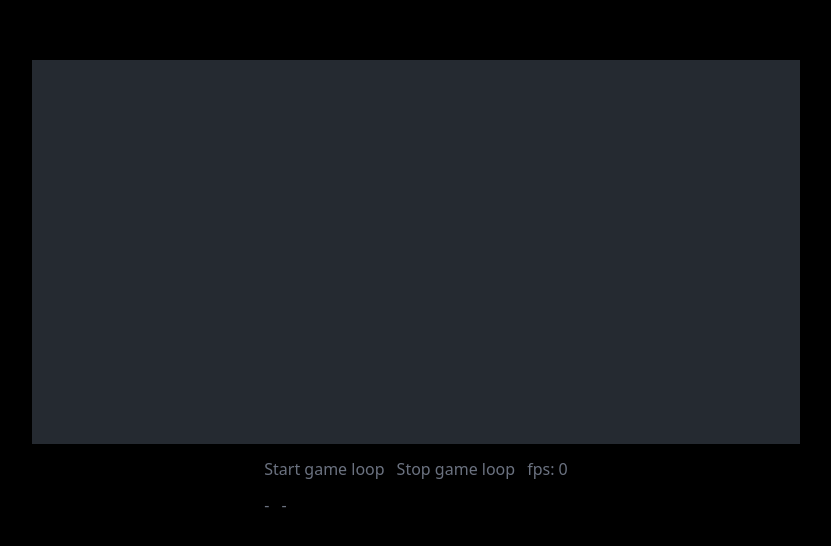
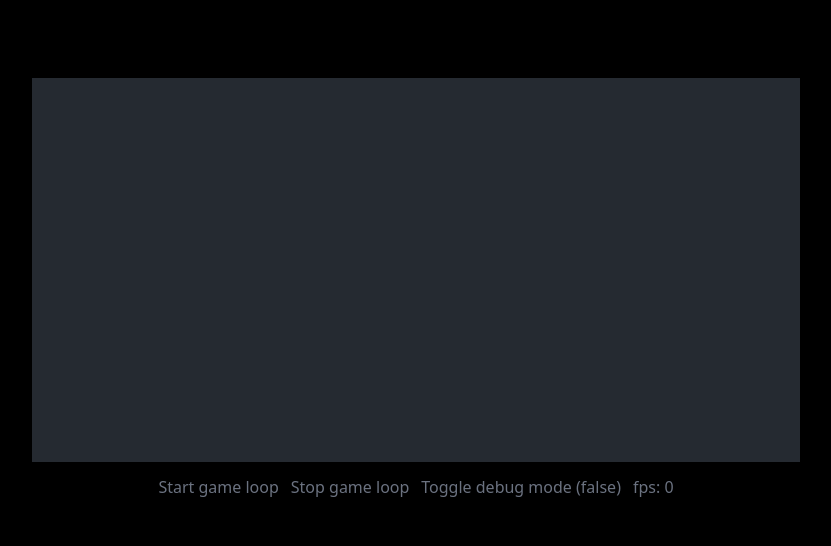
Before and after one commit to teavver/copy-robot, a React (Vite) app: page / in a window 1280 px wide. Shown: the part 112-658 px from the top of the page, without its empty margins (224-1055 px from the left). Built offline with nearby package versions, Linux system fonts and the light colour scheme.

Commit message:
update perf logging

```diff
--- a/src/App.tsx
+++ b/src/App.tsx
@@ -3,14 +3,16 @@ import { useEffect, useRef, useState } from "react"
 import { GameCanvasHandle } from "./types/GameCanvas"
 import { Status } from "./types/Status"
 import GameCanvas from "./components/GameCanvas"
-import { LayerPerformanceStats, PerformanceStats } from "./types/Performance"
+import { LayerPerformanceStats } from "./types/Performance"
 
 function App() {
     const gc = useRef<GameCanvasHandle>(null)
     const [ready, setReady] = useState<Status>("loading")
 
-    const [bgLayerPerf, setBgLayerPerf] = useState<LayerPerformanceStats>()
-    const [fgLayerPerf, setFgLayerPerf] = useState<LayerPerformanceStats>()
+
+    // Performance debugging/logging
+    const [debugMode, setDebugMode] = useState<boolean>(false)
+    const [layerPerfStats, setLayerPerfStats] = useState<LayerPerformanceStats[]>([])
     const [fps, setFps] = useState<number>(0)
 
     useEffect(() => {
@@ -21,21 +23,16 @@ function App() {
     }, [ready, gc])
 
     useEffect(() => {
-        if (gc.current) {
+        if (!gc || !gc.current) return
         const intervalId = setInterval(() => {
-                const perfStats: PerformanceStats | undefined =
-                    gc.current?.getPerfStats()
-                if (perfStats) {
-                    // console.log(perfStats)
-                    setBgLayerPerf(perfStats.layerStats[0])
-                    setFgLayerPerf(perfStats.layerStats[1])
+            const perfStats = gc.current!.getPerfStats()
+            console.log('perf stats: ', perfStats)
             setFps(perfStats.fps)
-                }
+            setLayerPerfStats(perfStats.layerStats)
         }, 1000)
 
         return () => {
             clearInterval(intervalId)
-            }
         }
     }, [gc])
 
@@ -54,46 +51,43 @@ function App() {
                 <div className="flex flex-col gap-3">
                     <div className="flex gap-3">
                         <button
+                            tabIndex={-1}
                             className="select-none focus:outline-none"
                             onClick={() => gc.current?.startLoop()}
                         >
                             Start game loop
                         </button>
                         <button
+                            tabIndex={-1}
                             className="select-none focus:outline-none"
                             onClick={() => gc.current?.stopLoop()}
                         >
                             Stop game loop
                         </button>
+                        <button
+                            tabIndex={-1}
+                            className="select-none focus:outline-none"
+                            onClick={() => setDebugMode(debugMode => !debugMode)}
+                        >
+                            Toggle debug mode ({debugMode.toString()})
+                        </button>
                         <p>fps: {fps}</p>
                     </div>
 
-                    <div className="flex gap-3 overflow-x-hidden">
-                        {bgLayerPerf?.activeModels.length! > 0 ? (
-                            <div className="flex flex-col gap-2">
-                                <p>BG layer models ({bgLayerPerf?.activeModels.length}):</p>
-                                <div className="flex flex-col h-48 overflow-x-hidden overflow-y-auto">
-                                    {bgLayerPerf?.activeModels.map((model, i) => (
-                                        <p key={i}>"{model}"</p>
+                    {debugMode &&
+                        <div className="flex gap-3">
+                            {layerPerfStats.map((layerStats, idx) => (
+                                <div className="flex flex-col gap-1" key={idx}>
+                                    <p className="underline">{layerStats.layerName}</p>
+                                    <ul>
+                                        {layerStats.activeModels.map((model, idx) => (
+                                            <li key={idx}>{model.name} ({model.type})</li>
+                                        ))}
+                                    </ul>
+                                </div>
                             ))}
                         </div>
-                            </div>
-                        ) : (
-                            <p>-</p>
-                        )}
-                        {fgLayerPerf?.activeModels.length! > 0 ? (
-                            <div className="flex flex-col gap-2">
-                                <p>FG layer models ({fgLayerPerf?.activeModels.length}):</p>
-                                <div className="flex flex-col h-48 overflow-x-hidden overflow-y-auto">
-                                    {fgLayerPerf?.activeModels.map((model, i) => (
-                                        <p key={i}>"{model}"</p>
-                                    ))}
-                                </div>
-                            </div>
-                        ) : (
-                            <p>-</p>
-                        )}
-                    </div>
+                    }
                 </div>
             )}
         </div>
--- a/src/classes/CanvasController.ts
+++ b/src/classes/CanvasController.ts
@@ -153,16 +153,13 @@ export class CanvasController {
         player.shoot()
     }
 
-    ///// debug
+    ///// performance logging
     getPerfStats(): PerformanceStats {
         const fps = parseFloat(this.fps.toFixed(2))
-        const bgLayerPerf =
-            this.layers[GLOBALS.LAYERS.BACKGROUND].getPerfStats()
-        const fgLayerPerf =
-            this.layers[GLOBALS.LAYERS.FOREGROUND].getPerfStats()
+        const layerStats = Object.entries(this.layers).map(([, layer]) => layer.getPerfStats())
         return {
             fps,
-            layerStats: [bgLayerPerf, fgLayerPerf],
+            layerStats,
         }
     }
 
--- a/src/classes/Layer.ts
+++ b/src/classes/Layer.ts
@@ -222,7 +222,10 @@ export class Layer {
     getPerfStats(): LayerPerformanceStats {
         return {
             layerName: this.name,
-            activeModels: this.getAllActiveModels().map((m) => m.name),
+            activeModels: this.getAllActiveModels().map((m) => ({
+                type: m.type,
+                name: m.name,
+            })),
         }
     }
 
--- a/src/types/GameCanvas.ts
+++ b/src/types/GameCanvas.ts
@@ -10,11 +10,7 @@ export type GameCanvasProps = {
 export type GameCanvasHandle = {
     startLoop: () => void
     stopLoop: () => void
-
-
     playerMove: (dir: Direction) => void
     playerShoot: () => void
-
-    // debug
     getPerfStats: () => PerformanceStats
 }
```
Also changed, not shown: src/types/Performance.ts (+8 -1 lines). Lines whose indentation alone changed are shown as unchanged.
